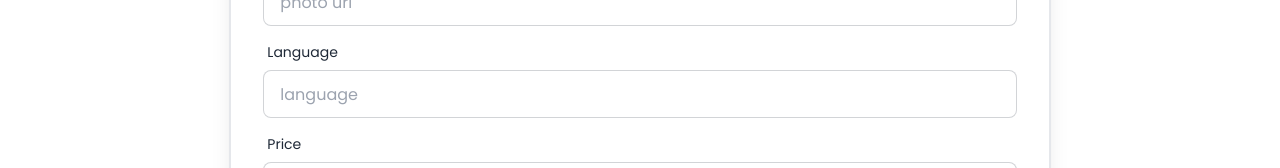
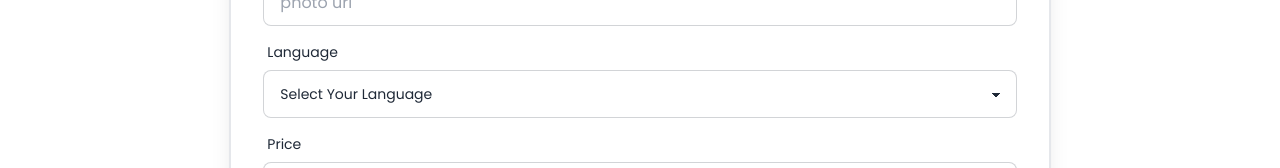
Before and after one commit to Nazim1247/Assignment-11-client, a React (Vite) app: page /addTutorials in a window 1280 px wide. Shown: the part 468-636 px from the top of the page. Built offline with nearby package versions, Linux system fonts and the light colour scheme; no server answers.

Commit message:
show all tutors in the ui done

```diff
--- a/src/pages/AddTutorials.jsx
+++ b/src/pages/AddTutorials.jsx
@@ -1,7 +1,10 @@
 import axios from 'axios';
-import React from 'react';
+import React, { useContext } from 'react';
+import { AuthContext } from '../authorize/AuthProvider';
 
 const AddTutorials = () => {
+    const { user } = useContext(AuthContext);
+
     const handleSubmit = async (e) => {
         e.preventDefault();
         const form = e.target;
@@ -12,8 +15,25 @@ const AddTutorials = () => {
         const price = form.price.value;
         const description = form.description.value;
         const review = form.review.value;
-        const formData = { name, email, photo, language, price, description, review, };
+        const formData = {
+            tutor: {
+                email,
+                name: user?.displayName,
+                photo: user?.photoURL,
+            },
+            language,
+            price,
+            description,
+            review,
+        };
 
+        try {
+            await axios.post(`${import.meta.env.VITE_API_URL}/tutorials`, formData)
+                .then(data => console.log(data.data))
+        } catch (err) {
+            console.log(err)
+        }
+        console.log(formData)
         // fetch('http://localhost:5000/tutorials', {
         //     method: 'POST',
         //     headers: {
@@ -23,14 +43,6 @@ const AddTutorials = () => {
         // })
         // .then(res => res.json())
         // .then(data => console.log(data))
-
-        try{
-            await axios.post(`${import.meta.env.VITE_API_URL}/tutorials`,formData)
-            .then(data => console.log(data.data))
-        }catch(err){
-            console.log(err)
-        }
-        // console.log(formData)
     }
     return (
         <div>
@@ -47,28 +59,46 @@ const AddTutorials = () => {
                                 <label className="label">
                                     <span className="label-text">Name</span>
                                 </label>
-                                <input type="text" name='name' placeholder="name" className="input input-bordered" required />
+                                <input type="text" name='name'
+                                    defaultValue={user?.displayName}
+                                    placeholder="name" className="input input-bordered" required />
                             </div>
                             {/* email  */}
                             <div className="form-control">
                                 <label className="label">
                                     <span className="label-text">Email</span>
                                 </label>
-                                <input type="email" name='email' placeholder="email" className="input input-bordered" required />
+                                <input type="email" name='email'
+                                    defaultValue={user?.email}
+                                    placeholder="email" className="input input-bordered" required />
                             </div>
                             {/* photo */}
                             <div className="form-control">
                                 <label className="label">
                                     <span className="label-text">Photo url</span>
                                 </label>
-                                <input type="text" name='photo' placeholder="photo url" className="input input-bordered" required />
+                                <input type="text" name='photo'
+                                    defaultValue={user?.photoURL}
+                                    placeholder="photo url" className="input input-bordered" required />
                             </div>
                             {/* language */}
                             <div className="form-control">
                                 <label className="label">
                                     <span className="label-text">Language</span>
                                 </label>
-                                <input type="text" name='language' placeholder="language" className="input input-bordered" required />
+                                <select className="select select-bordered w-full">
+                                    <option disabled selected>Select Your Language</option>
+                                    <option>English</option>
+                                    <option>Spanish</option>
+                                    <option>Arabic</option>
+                                    <option>French</option>
+                                    <option>Hindi</option>
+                                    <option>Bengali</option>
+                                    <option>Japanese</option>
+                                    <option>German</option>
+                                    <option>Mandarin Chinese</option>
+                                </select>
+                                {/* <input type="text" name='language' placeholder="language" className="input input-bordered" required /> */}
                             </div>
                             {/* price */}
                             <div className="form-control">
--- a/src/pages/FindTutors.jsx
+++ b/src/pages/FindTutors.jsx
@@ -14,7 +14,9 @@ const FindTutors = () => {
     }
     return (
         <div className='w-11/12 mx-auto py-8'>
-
+            <div>
+                categories
+            </div>
             <div className='grid md:grid-cols-2 lg:grid-cols-3 gap-4 '>
             {
                 tutors.map(tutor => <TutorCard key={tutor._id} tutor={tutor}></TutorCard>)
--- a/src/pages/TutorCard.jsx
+++ b/src/pages/TutorCard.jsx
@@ -2,7 +2,7 @@ import React from 'react';
 import { Link } from 'react-router-dom';
 
 const TutorCard = ({ tutor }) => {
-    const { name, photo, language, review } = tutor || {};
+    const { _id, name, photo, language, review } = tutor || {};
     return (
         <div className='flex items-center gap-2 border-2 shadow-sm rounded-lg'>
             <img className='w-36 h-28 p-2' src={photo} alt="" />
@@ -16,7 +16,7 @@ const TutorCard = ({ tutor }) => {
                 <p className='font-semibold'>Review:</p>
                 <p>{review}</p>
                 </div>
-                <Link to='/details' className='btn btn-xs bg-blue-300'>Details</Link>
+                <Link to={`/details/${_id}`} className='btn btn-xs bg-blue-300'>Details</Link>
             </div>
         </div>
     );
--- a/src/routs/router.jsx
+++ b/src/routs/router.jsx
@@ -45,7 +45,7 @@ const router = createBrowserRouter([
                 element: <MyBookedTutors></MyBookedTutors>
             },
             {
-                path: '/details',
+                path: '/details/:id',
                 element: <TutorDetails></TutorDetails>
             },
         ]
```
Also changed, not shown: src/pages/TutorDetails.jsx (+15 -1 lines).
